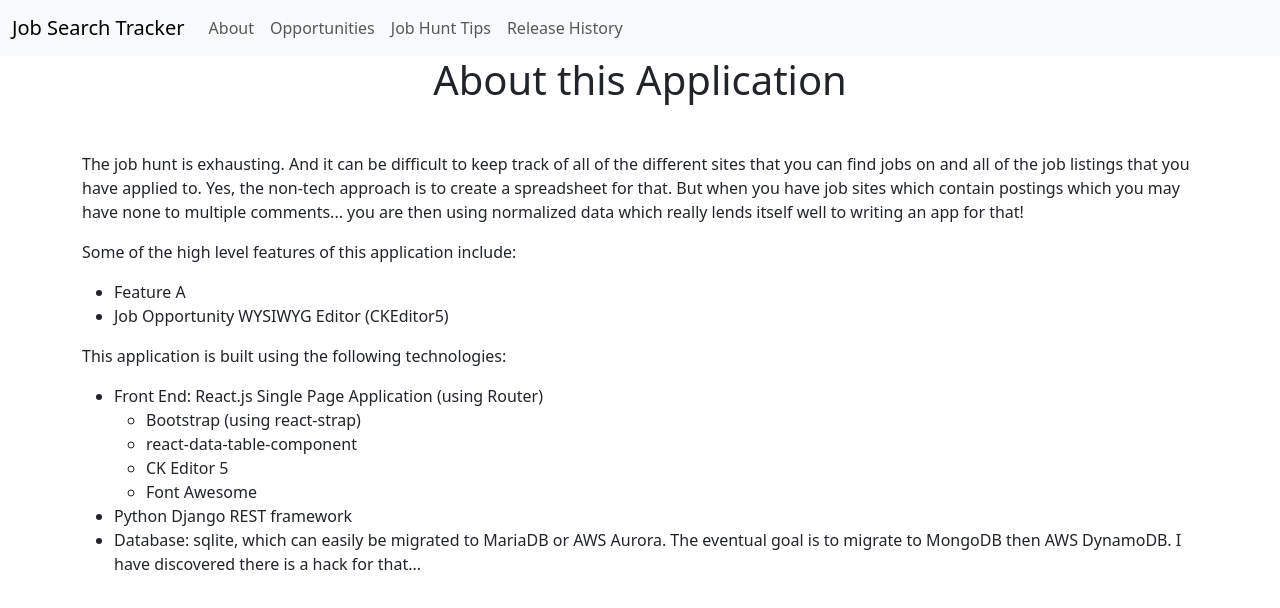
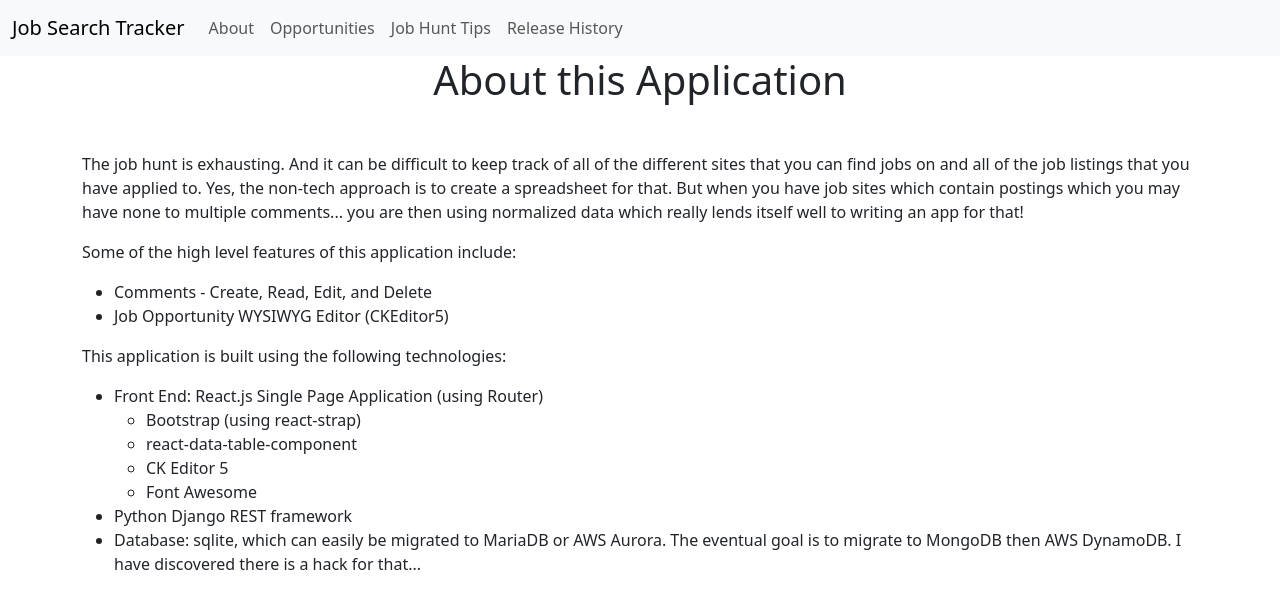
Before and after one commit to bbornino/django_react_job_search, a React (Create React App) app in the folder frontend/: page / in a window 1280 px wide. Shown: the top 608 px of the page. Built offline with nearby package versions, Linux system fonts and the light colour scheme.

Commit message:
Update About Feature list

```diff
--- a/frontend/src/components/About.js
+++ b/frontend/src/components/About.js
@@ -20,7 +20,7 @@ class About extends Component {
                             </p>
                             <p>Some of the high level features of this application include:</p>
                             <ul>
-                                <li>Feature A</li>
+                                <li>Comments - Create, Read, Edit, and Delete</li>
                                 <li>Job Opportunity WYSIWYG Editor (CKEditor5)</li>
                             </ul>
                             <p>
```
